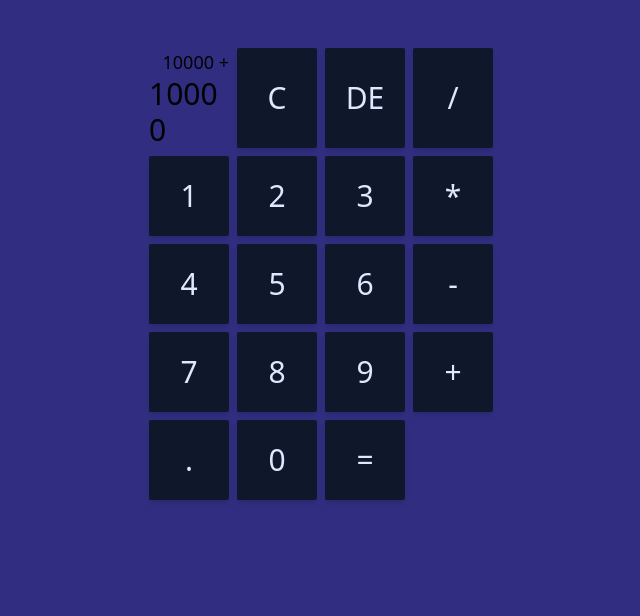
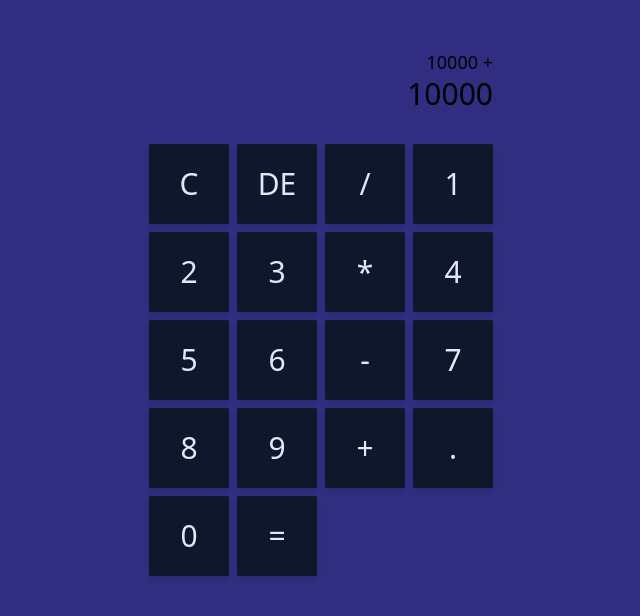
Before and after one commit to al-imam/calculator, a React (Vite) app: page / in a window 1280 px wide. Shown: the top 616 px of the page, without its empty margins (319-959 px from the left). Built offline with nearby package versions, Linux system fonts and the light colour scheme.

Commit message:
style output section to take full column

```diff
--- a/src/App.tsx
+++ b/src/App.tsx
@@ -4,7 +4,7 @@ import P from "./components/P";
 function App() {
   return (
     <main className="mt-12 grid justify-center gap-2 grid-template">
-      <section>
+      <section className="col-span-full">
         <P classes="text-lg">10000 + {/* demo text */}</P>
         <P classes="text-3xl">10000 {/* demo text */}</P>
       </section>
```
